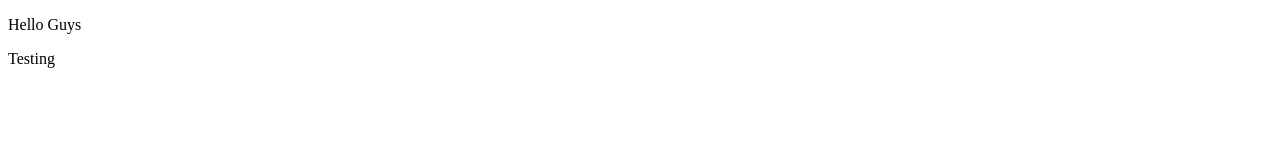
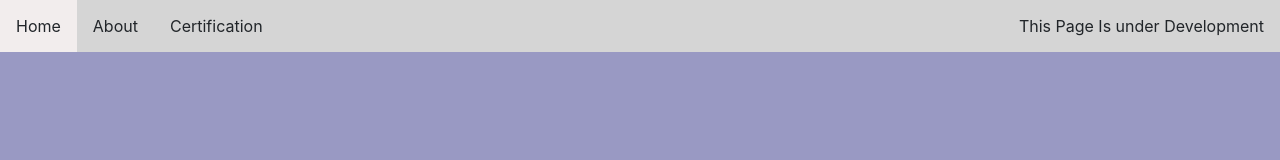
Before and after one commit to po3rdlp/profiles, a plain HTML site: page index.html in a window 1280 px wide. Drawn offline with nearby package versions, Linux system fonts and the light colour scheme.

Commit message:
Adding styles css

```diff
--- a/index.html
+++ b/index.html
@@ -4,10 +4,21 @@
     <meta charset="UTF-8">
     <meta http-equiv="X-UA-Compatible" content="IE=edge">
     <meta name="viewport" content="width=device-width, initial-scale=1.0">
+    <!-- Import bootstrap for styling -->
+    <link rel="stylesheet" href="https://cdn.jsdelivr.net/npm/bootstrap@4.3.1/dist/css/bootstrap.min.css" integrity="sha384-ggOyR0iXCbMQv3Xipma34MD+dH/1fQ784/j6cY/iJTQUOhcWr7x9JvoRxT2MZw1T" crossorigin="anonymous">
+    <!-- Import CSS -->
+    <link rel="stylesheet" href="./src/Styles/Styles.css">
     <title>Document</title>
 </head>
 <body>
-    <p>Hello Guys</p>
-    <p>Testing</p>
+    <div>
+        <ul>
+            <!-- Navigation bar -->
+            <li class="active"><a>Home</a></li>
+            <li><a>About</a></li>
+            <li><a>Certification</a></li>
+            <li style="float: right;"><a>This Page Is under Development</a></li>
+        </ul>
+    </div>
 </body>
 </html>
--- /dev/null
+++ b/src/Styles/Styles.css
@@ -0,0 +1,44 @@
+body {
+
+    background-color: rgb(153, 153, 195);
+}
+
+ul {
+    list-style-type: none;
+    margin: 0;
+    padding: 0;
+    overflow: hidden;
+    background-color: #d5d5d5;
+    position: fixed;
+    top: 0;
+    width: 100%;
+  }
+
+li {
+    float:left;
+}
+
+li a {
+    display: block;
+    color: white;
+    text-align: center;
+    padding: 14px 16px;
+    text-decoration: none;
+}
+
+
+li a:hover:not(.active) {
+    background-color: #f2eded;
+}
+
+.active {
+    background-color: #04AA6D;
+}
+
+.about {
+    position: static;
+    padding: 100px;
+    height: 100px;
+    width: 100px;
+    background-color: rgb(127, 124, 124);
+}
```
